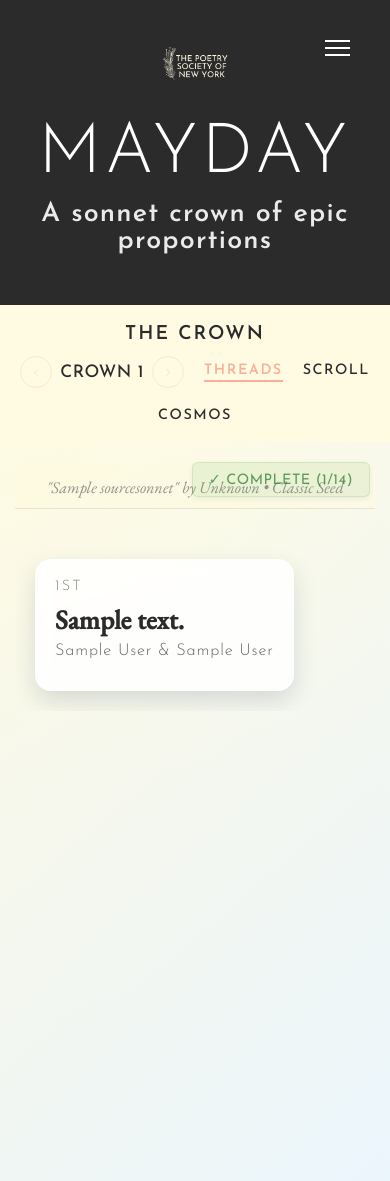
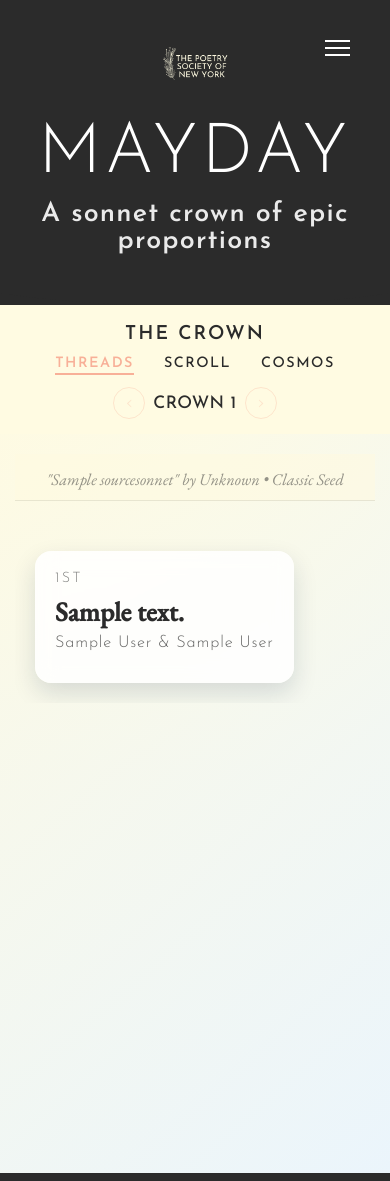
Before and after one commit to future-tripper/psny-mayday, a FastAPI app: page /crown/1/visualize in a window 390 px wide. Run offline with FastAPI, Linux system fonts and the light colour scheme; tables that the repository leaves empty hold one stand-in row (values such as "Sample post"); some libraries are stand-ins or nearby versions.

Commit message:
Improve crown page layout and leave link visibility
Crown page changes:
- Remove IN PROGRESS badge that was crashing on mobile
- Restructure header: view tabs (Threads/Scroll/Cosmos) on top
- Crown flipper (< Crown 1 >) centered below view tabs
- Cleaner, more organized layout

Leave collaboration link:
- Increase visibility with subtle underline
- Darker color (#888 vs #999) while staying unobtrusive
- Better hover state for discoverability

🤖 Generated with [Claude Code](https://claude.com/claude-code)

Co-Authored-By: Claude <noreply@anthropic.com>

```diff
--- a/static/styles.css
+++ b/static/styles.css
@@ -1003,15 +1003,18 @@ h1 {
 
 .leave-link {
     font-family: 'Josefin Sans', sans-serif;
-    font-size: 0.8em;
-    color: #999;
-    text-decoration: none;
+    font-size: 0.85em;
+    color: #888;
+    text-decoration: underline;
+    text-decoration-color: rgba(136, 136, 136, 0.4);
+    text-underline-offset: 3px;
     letter-spacing: 0.5px;
-    transition: color 0.2s;
+    transition: all 0.2s;
 }
 
 .leave-link:hover {
-    color: #666;
+    color: #555;
+    text-decoration-color: rgba(85, 85, 85, 0.6);
 }
 
 /* Reset/Abort flow pages */
--- a/static/viz_styles.css
+++ b/static/viz_styles.css
@@ -54,16 +54,17 @@
     border-bottom: 1px solid rgba(43, 43, 43, 0.1);
 }
 
-.view-controls {
+.view-tabs {
     display: flex;
     justify-content: center;
     align-items: center;
     gap: 30px;
-    flex-wrap: wrap;
+    margin-bottom: 12px;
 }
 
 .crown-nav {
     display: flex;
+    justify-content: center;
     align-items: center;
     gap: 8px;
 }
--- a/templates/crown_visualization.html
+++ b/templates/crown_visualization.html
@@ -38,15 +38,15 @@
         <div class="viz-container">
             <div class="viz-header">
                 <h2>The Crown</h2>
-                <div class="view-controls">
-                    <div class="crown-nav">
-                        <button class="crown-nav-arrow" id="prev-crown" {% if crown_id <= 1 %}disabled{% endif %} data-crown="{{ crown_id - 1 }}">‹</button>
-                        <span class="crown-nav-label">Crown {{ crown_id }}</span>
-                        <button class="crown-nav-arrow" id="next-crown" {% if crown_id >= max_crown_id %}disabled{% endif %} data-crown="{{ crown_id + 1 }}">›</button>
-                    </div>
+                <div class="view-tabs">
                     <a href="#" class="view-link active" data-view="lineage">Threads</a>
                     <a href="#" class="view-link" data-view="scroll">Scroll</a>
                     <a href="#" class="view-link" data-view="cosmos">Cosmos</a>
+                </div>
+                <div class="crown-nav">
+                    <button class="crown-nav-arrow" id="prev-crown" {% if crown_id <= 1 %}disabled{% endif %} data-crown="{{ crown_id - 1 }}">‹</button>
+                    <span class="crown-nav-label">Crown {{ crown_id }}</span>
+                    <button class="crown-nav-arrow" id="next-crown" {% if crown_id >= max_crown_id %}disabled{% endif %} data-crown="{{ crown_id + 1 }}">›</button>
                 </div>
             </div>
 
@@ -54,12 +54,10 @@
             <div class="viz-main">
                 <div class="stage-wrapper">
                     <div id="lineage-stage" class="viz-stage viz-stage--lineage active" aria-live="polite">
-                        <div class="crown-status-badge" id="crown-status-badge-threads"></div>
                         <div id="seed-context-threads" class="seed-context seed-context--threads"></div>
                         <div id="lineage-scroll" class="lineage-scroll" role="list"></div>
                     </div>
                     <div id="scroll-stage" class="viz-stage viz-stage--scroll" hidden>
-                        <div class="crown-status-badge" id="crown-status-badge-scroll"></div>
                         <div id="seed-context-scroll" class="seed-context seed-context--scroll"></div>
                         <div id="scroll-content" class="scroll-content"></div>
                     </div>
```
